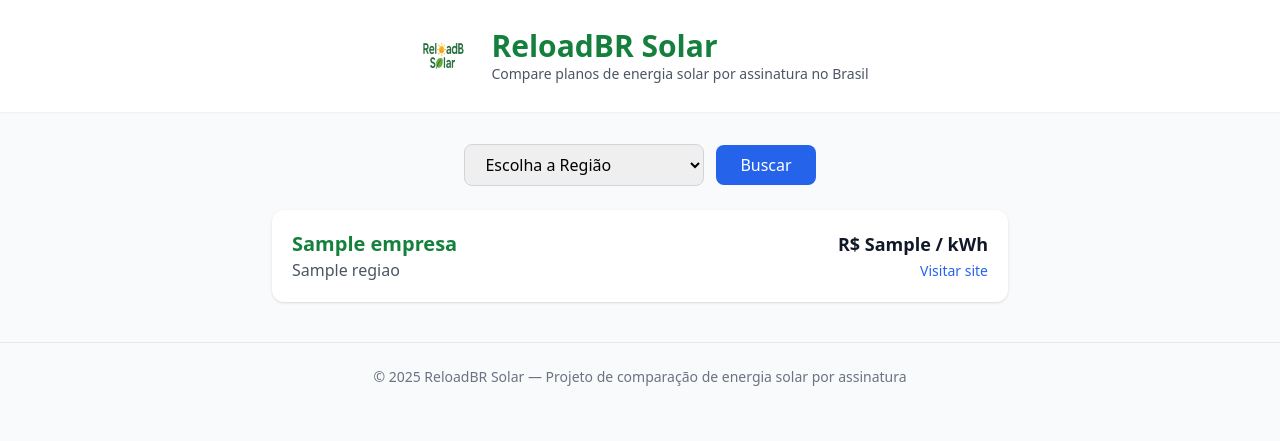
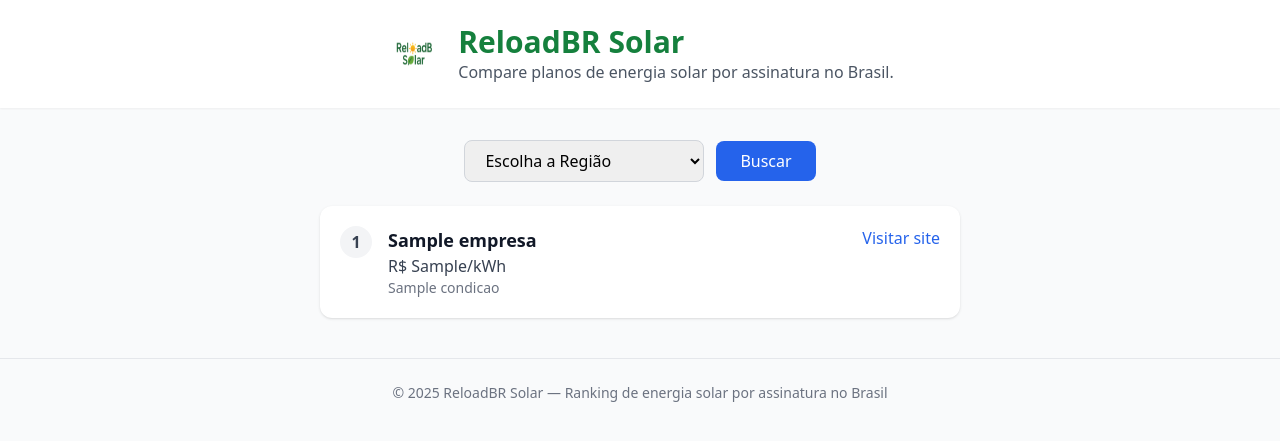
Before and after one commit to zegosantos-pixel/reloadbr_solar, a Python web app: template backend/templates/index_full.html in a window 1280 px wide. Shown: the top 441 px of the page. Run offline with Jinja, Linux system fonts and the light colour scheme; the template is opened without the code that fills it: most values are stand-ins (such as "Sample title", 1, 10 or a date in 2020); some libraries are stand-ins or nearby versions.

Commit message:
Corrigido app.py e habilitado ranking nacional

```diff
--- a/backend/templates/index_full.html
+++ b/backend/templates/index_full.html
@@ -11,18 +11,18 @@
 
     <!-- Header -->
     <header class="bg-white shadow-sm py-6 mb-8">
-        <div class="max-w-5xl mx-auto flex items-center justify-center space-x-4">
-            <img src="{{ url_for('static', filename='img/logo.png') }}" alt="ReloadBR Solar" class="w-16 h-16">
+        <div class="max-w-4xl mx-auto flex items-center justify-center space-x-4">
+            <img src="{{ url_for('static', filename='img/logo.png') }}" alt="ReloadBR Solar" class="w-14 h-14">
             <div>
                 <h1 class="text-3xl font-bold text-green-700">ReloadBR Solar</h1>
-                <p class="text-gray-600 text-sm">Compare planos de energia solar por assinatura no Brasil</p>
+                <p class="text-gray-600 text-base">Compare planos de energia solar por assinatura no Brasil.</p>
             </div>
         </div>
     </header>
 
     <!-- Main Section -->
-    <main class="max-w-3xl mx-auto px-4">
-        <!-- Filtro de Região -->
+    <main class="max-w-2xl mx-auto px-4">
+        <!-- Filtro -->
         <div class="flex flex-col sm:flex-row items-center justify-center gap-3 mb-6">
             <select id="regiao" class="border border-gray-300 rounded-lg px-4 py-2 w-60 focus:ring-2 focus:ring-blue-500">
                 <option value="">Escolha a Região</option>
@@ -35,20 +35,19 @@
             <button id="buscarBtn" class="bg-blue-600 text-white px-6 py-2 rounded-lg hover:bg-blue-700 transition">Buscar</button>
         </div>
 
-        <!-- Lista de empresas -->
+        <!-- Ranking de empresas -->
         <div id="empresas-lista" class="space-y-4">
             {% for empresa in empresas %}
-            <div class="bg-white p-5 rounded-xl shadow hover:shadow-md transition">
-                <div class="flex justify-between items-center">
+            <div class="bg-white p-5 rounded-xl shadow hover:shadow-md transition flex justify-between items-start">
+                <div class="flex items-start gap-4">
+                    <div class="bg-gray-100 rounded-full w-8 h-8 flex items-center justify-center font-semibold text-gray-700">{{ loop.index }}</div>
                     <div>
-                        <h2 class="text-xl font-semibold text-green-700">{{ empresa.nome }}</h2>
-                        <p class="text-gray-600">{{ empresa.regiao }}</p>
-                    </div>
-                    <div class="text-right">
-                        <p class="text-lg font-bold text-gray-900">R$ {{ empresa.preco_kwh }} / kWh</p>
-                        <a href="{{ empresa.site }}" target="_blank" class="text-blue-600 hover:underline text-sm">Visitar site</a>
+                        <h2 class="text-lg font-semibold text-gray-900">{{ empresa.nome }}</h2>
+                        <p class="text-gray-700 font-medium">R$ {{ empresa.preco_kwh }}/kWh</p>
+                        <p class="text-gray-500 text-sm">{{ empresa.condicao }}</p>
                     </div>
                 </div>
+                <a href="{{ empresa.site }}" target="_blank" class="text-blue-600 hover:underline font-medium">Visitar site</a>
             </div>
             {% endfor %}
         </div>
@@ -56,21 +55,17 @@
 
     <!-- Footer -->
     <footer class="mt-10 py-6 text-center text-gray-500 text-sm border-t">
-        <p>© 2025 ReloadBR Solar — Projeto de comparação de energia solar por assinatura</p>
+        <p>© 2025 ReloadBR Solar — Ranking de energia solar por assinatura no Brasil</p>
     </footer>
 
     <script>
-        // Filtro de empresas por região
+        // Filtro simples no navegador
         document.getElementById('buscarBtn').addEventListener('click', function() {
             const regiao = document.getElementById('regiao').value.toLowerCase();
             const cards = document.querySelectorAll('#empresas-lista > div');
             cards.forEach(card => {
                 const texto = card.innerText.toLowerCase();
-                if (!regiao || texto.includes(regiao)) {
-                    card.style.display = 'block';
-                } else {
-                    card.style.display = 'none';
-                }
+                card.style.display = (!regiao || texto.includes(regiao)) ? 'flex' : 'none';
             });
         });
     </script>
```
Also changed, not shown: backend/app.py (+1 -38 lines).
